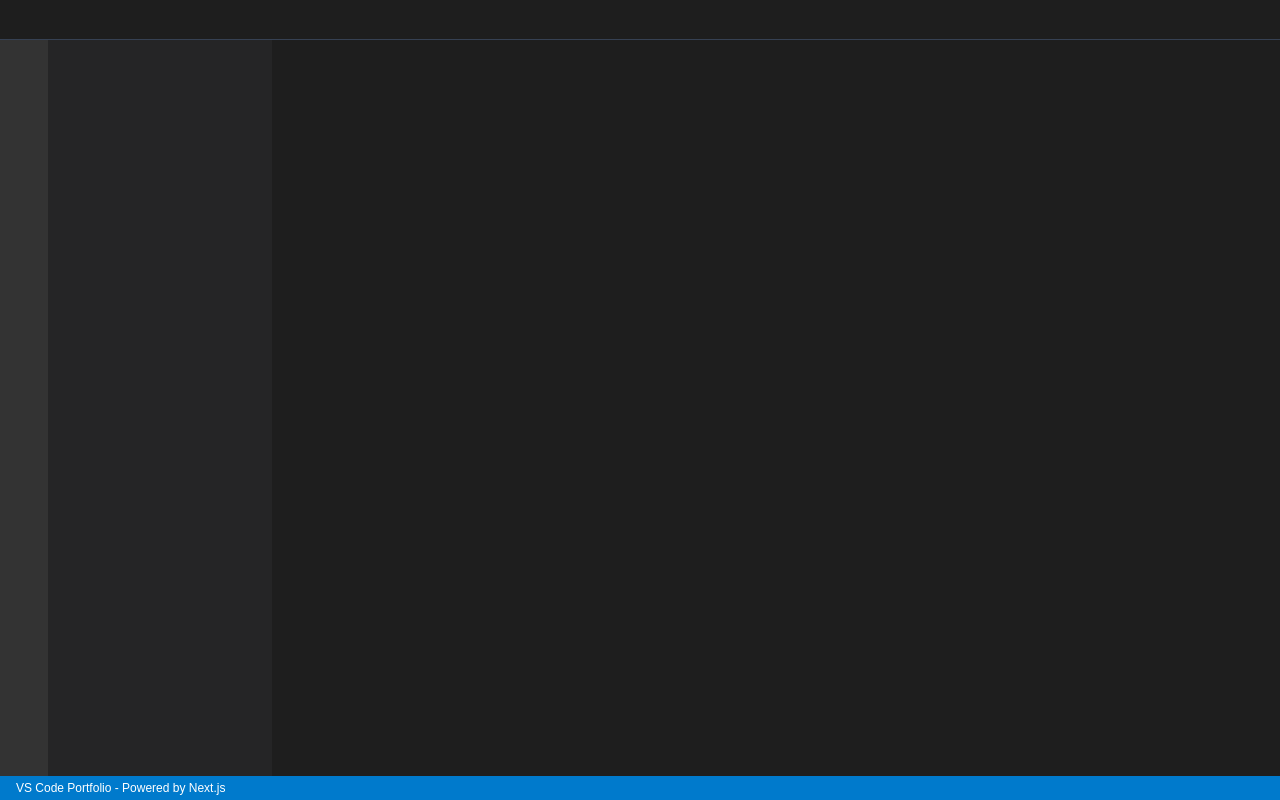
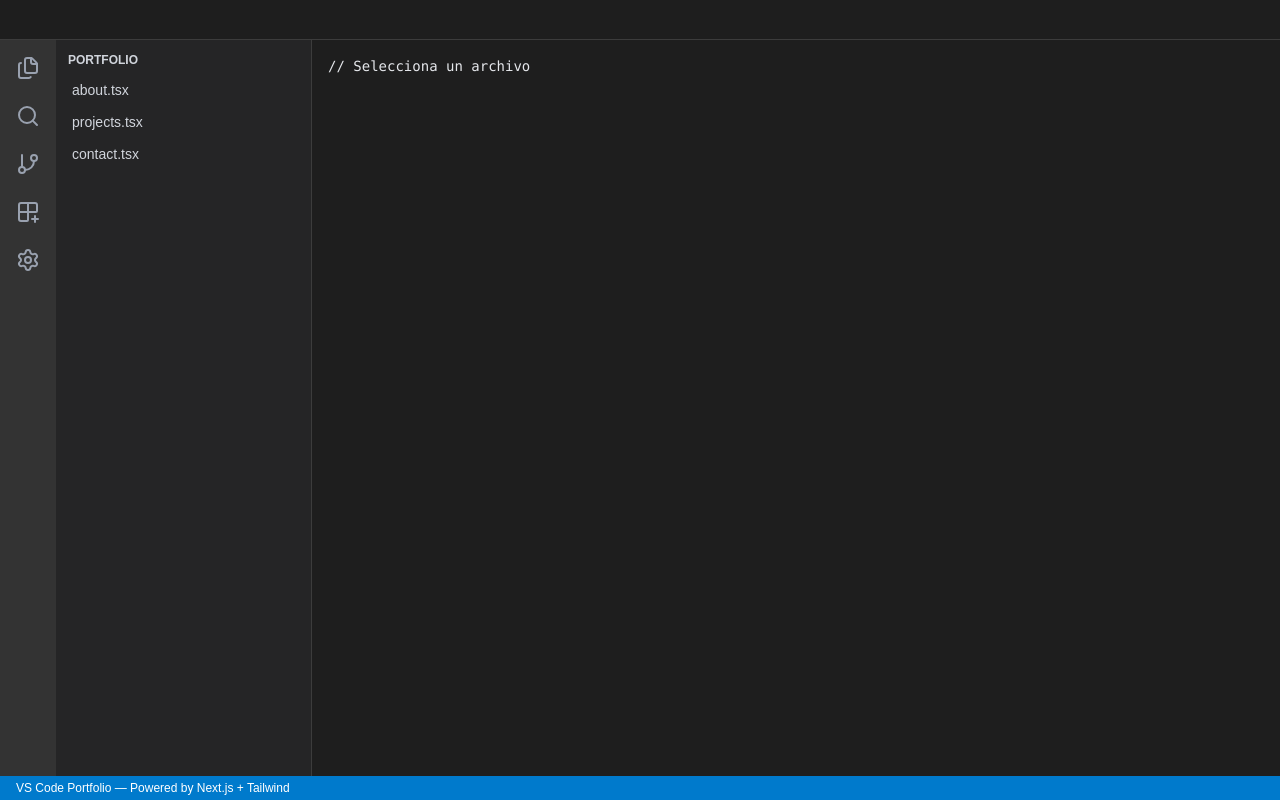
Before and after one commit to RicardoNatera/vscode-portfolio, a Next.js app: page / in a window 1280 px wide. Built offline with nearby package versions, Linux system fonts and the light colour scheme.

Commit message:
♻️ Refactor: extrae y tipa 'files' y 'FileName' desde types/files.ts para mejorar modularidad y seguridad de tipos

```diff
--- a/src/app/page.tsx
+++ b/src/app/page.tsx
@@ -1,17 +1,36 @@
+"use client"
 import Sidebar from "@/components/Sidebar";
 import TabBar from "@/components/TabBar";
 import Editor from "@/components/Editor";
 import StatusBar from "@/components/StatusBar";
 import FileExplorer from "@/components/FileExplorer";
+import { useState } from "react";
+import { files, FileName } from "@/types/Files";
 
 export default function Home() {
+
+  const [openTabs, setOpenTabs] = useState<FileName[]>([]);
+  const [activeFile, setActiveFile] = useState<FileName | null>(null);
+
   return (
-    <div className="h-screen flex flex-col">
-      <TabBar />
-      <div className="flex flex-1">
+    <div className="h-screen w-screen flex flex-col bg-[#1e1e1e] text-gray-200">
+      <TabBar
+        openTabs={openTabs}
+        activeFile={activeFile}
+        onSelect={setActiveFile}
+      />
+      <div className="flex flex-1 overflow-hidden">
         <Sidebar />
-        <FileExplorer />
-        <Editor />
+        <FileExplorer
+          files={Object.keys(files) as FileName[]}
+          onOpenFile={(filename) => {
+            if (!openTabs.includes(filename)) {
+              setOpenTabs((prev) => [...prev, filename]);
+            }
+            setActiveFile(filename);
+          }}
+        />
+      <Editor content={activeFile ? files[activeFile] : "// Selecciona un archivo"} />
       </div>
       <StatusBar />
     </div>
--- a/src/components/Editor.tsx
+++ b/src/components/Editor.tsx
@@ -1,7 +1,13 @@
-export default function Editor() {
+interface Props {
+  content: string;
+}
+
+export default function Editor({ content }: Props) {
   return (
-    <div className="flex-1 bg-[#1e1e1e] p-4 overflow-auto">
-      {/* Aquí irá el contenido de la "página", simulando código o markdown */}
+    <div className="flex-1 bg-[#1e1e1e] p-4 overflow-auto text-sm font-mono text-gray-200">
+      <pre>
+        <code>{content}</code>
+      </pre>
     </div>
   );
 }
--- a/src/components/FileExplorer.tsx
+++ b/src/components/FileExplorer.tsx
@@ -1,7 +1,25 @@
-export default function FileExplorer() {
+import type { FileName } from "@/types/Files";
+
+interface Props {
+  files: FileName[];
+  onOpenFile: (filename: FileName) => void;
+}
+
+export default function FileExplorer({ files, onOpenFile }: Props) {
   return (
-    <div className="w-56 bg-[#252526] text-sm text-gray-200 p-2">
-      {/* Aquí irá el explorador de archivos simulando VS Code */}
+    <div className="w-64 bg-[#252526] h-full p-3 text-sm text-gray-300 border-r border-[#3c3c3c]">
+      <p className="text-xs font-bold mb-2">PORTFOLIO</p>
+      <ul className="space-y-1">
+        {files.map((file) => (
+          <li
+            key={file}
+            onClick={() => onOpenFile(file)}
+            className="cursor-pointer hover:bg-[#373737] p-1 rounded"
+          >
+            {file}
+          </li>
+        ))}
+      </ul>
     </div>
   );
 }
--- a/src/components/Sidebar.tsx
+++ b/src/components/Sidebar.tsx
@@ -1,7 +1,16 @@
+import { Files, Search, GitBranch, Grid2x2Plus, Settings } from "lucide-react";
+
 export default function Sidebar() {
+  const icons = [Files, Search, GitBranch, Grid2x2Plus, Settings];
+
   return (
-    <aside className="w-12 bg-[#333333] h-full">
-      {/* Aquí irá el sidebar con íconos al estilo VS Code */}
+    <aside className="w-14 bg-[#333333] h-full flex flex-col items-center py-4 space-y-6">
+      {icons.map((Icon, idx) => (
+        <Icon
+          key={idx}
+          className="text-gray-400 hover:text-white w-6 h-6 cursor-pointer transition-colors"
+        />
+      ))}
     </aside>
   );
 }
--- a/src/components/StatusBar.tsx
+++ b/src/components/StatusBar.tsx
@@ -1,8 +1,7 @@
 export default function StatusBar() {
   return (
     <footer className="h-6 bg-[#007acc] text-white px-4 flex items-center text-xs">
-      {/* Aquí va el status bar típico de VS Code */}
-      VS Code Portfolio - Powered by Next.js
+      VS Code Portfolio — Powered by Next.js + Tailwind
     </footer>
   );
 }
--- a/src/components/TabBar.tsx
+++ b/src/components/TabBar.tsx
@@ -1,7 +1,25 @@
-export default function TabBar() {
+import type { FileName } from "@/types/Files";
+
+interface Props {
+  openTabs: FileName[];
+  activeFile: FileName | null;
+  onSelect: (filename: FileName) => void;
+}
+
+export default function TabBar({ openTabs, activeFile, onSelect }: Props) {
   return (
-    <div className="h-10 bg-[#1e1e1e] border-b border-gray-700 px-2 flex items-center text-sm">
-      {/* Aquí se mostrarán las pestañas (archivos abiertos) */}
+    <div className="h-10 bg-[#1e1e1e] border-b border-[#3c3c3c] px-2 flex items-center text-sm">
+      {openTabs.map((file) => (
+        <div
+          key={file}
+          onClick={() => onSelect(file)}
+          className={`px-3 py-1 border-r border-[#3c3c3c] cursor-pointer ${
+            file === activeFile ? "bg-[#2c2c2c] text-white" : "text-gray-400"
+          }`}
+        >
+          {file}
+        </div>
+      ))}
     </div>
   );
 }
--- /dev/null
+++ b/src/types/Files.ts
@@ -0,0 +1,7 @@
+export const files = {
+  "about.tsx": `function About() {\n  return "Hola, soy Ricardo Natera";\n}`,
+  "projects.tsx": `const projects = ["Portfolio", "Dashboard", "API"];`,
+  "contact.tsx": `const email = "ricardo@example.com";`,
+} as const;
+
+export type FileName = keyof typeof files;
```
Also changed, not shown: src/types/file.ts (deleted).
